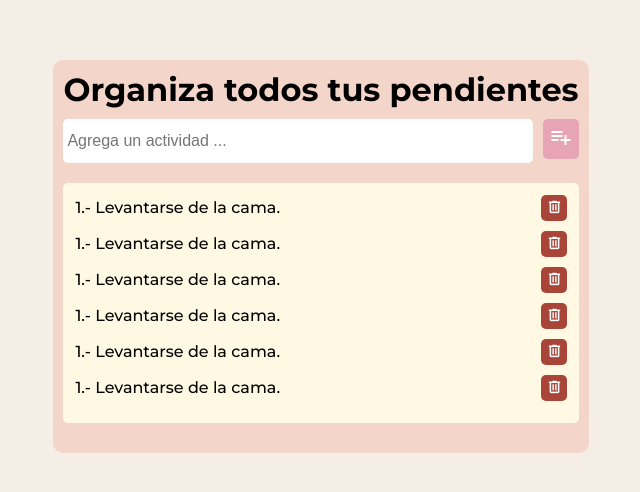
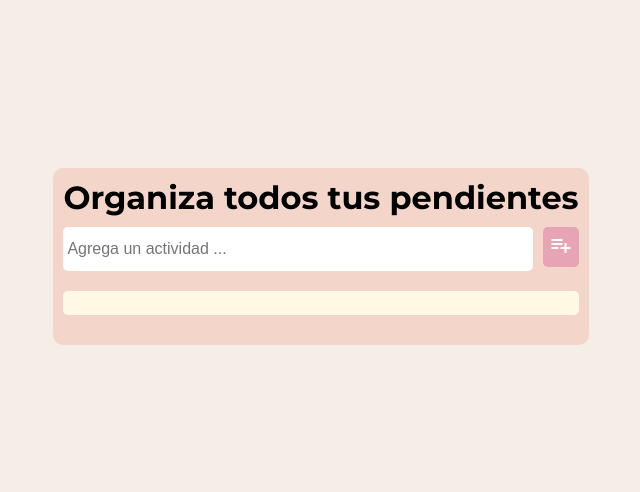
Before and after one commit to Arthur2399/todo-list, a React (Vite) app: page / in a window 1280 px wide. Shown: the part 144-636 px from the top of the page, without its empty margins (319-959 px from the left). Built offline with nearby package versions, Linux system fonts and the light colour scheme.

Commit message:
Agregamos logica de eliminar y agregar item

```diff
--- a/src/page/TodoListPage.jsx
+++ b/src/page/TodoListPage.jsx
@@ -1,6 +1,33 @@
+import { useState } from 'react';
 import './TodoListPage.css';
 
 export const TodoListPage = () => {
+
+    const [todoList, setTodoList] = useState([]);
+    const [addItem, setAddItem] = useState('');
+
+
+    const onAddItem = () => {
+        if (addItem.length == 0) return alert("No ha ingresado un pendiente");
+        setTodoList(
+            [
+                ...todoList,
+                {
+                    id: todoList.length,
+                    item: addItem,
+                }
+            ]
+        );
+        setAddItem('');
+    };
+
+    const onDeleteItem = (id) => {
+        const newList = todoList.filter((item) => item.id != id);
+        setTodoList(newList)
+    };
+
+
+
     return (
         <div className='todoPages-container'>
             <div className='todoPages-content'>
@@ -10,63 +37,28 @@ export const TodoListPage = () => {
                         type="text"
                         name="todoItem"
                         placeholder='Agrega un actividad ...'
+                        value={addItem}
+                        onChange={(e) => setAddItem(e.target.value)}
                     />
-                    <button>
+                    <button onClick={onAddItem}>
                         <span className="material-symbols-outlined">
                             playlist_add
                         </span>
                     </button>
                 </div>
-
                 <section className='todoPages-container-items'>
-                    <div>
-                        <span>1.- Levantarse de la cama.</span>
-                        <button>
-                            <span className="material-symbols-outlined">
-                                delete
-                            </span>
-                        </button>
-                    </div>
-                    <div>
-                        <span>1.- Levantarse de la cama.</span>
-                        <button>
-                            <span className="material-symbols-outlined">
-                                delete
-                            </span>
-                        </button>
-                    </div>
-                    <div>
-                        <span>1.- Levantarse de la cama.</span>
-                        <button>
-                            <span className="material-symbols-outlined">
-                                delete
-                            </span>
-                        </button>
-                    </div>
-                    <div>
-                        <span>1.- Levantarse de la cama.</span>
-                        <button>
-                            <span className="material-symbols-outlined">
-                                delete
-                            </span>
-                        </button>
-                    </div>
-                    <div>
-                        <span>1.- Levantarse de la cama.</span>
-                        <button>
-                            <span className="material-symbols-outlined">
-                                delete
-                            </span>
-                        </button>
-                    </div>
-                    <div>
-                        <span>1.- Levantarse de la cama.</span>
-                        <button>
-                            <span className="material-symbols-outlined">
-                                delete
-                            </span>
-                        </button>
-                    </div>
+                    {
+                        todoList.map(({ id, item }, index) => (
+                            <div key={id}>
+                                <span>{`${index + 1}.- ${item}`}</span>
+                                <button onClick={() => onDeleteItem(id)}>
+                                    <span className="material-symbols-outlined">
+                                        delete
+                                    </span>
+                                </button>
+                            </div>
+                        ))
+                    }
                 </section>
 
             </div>
```
